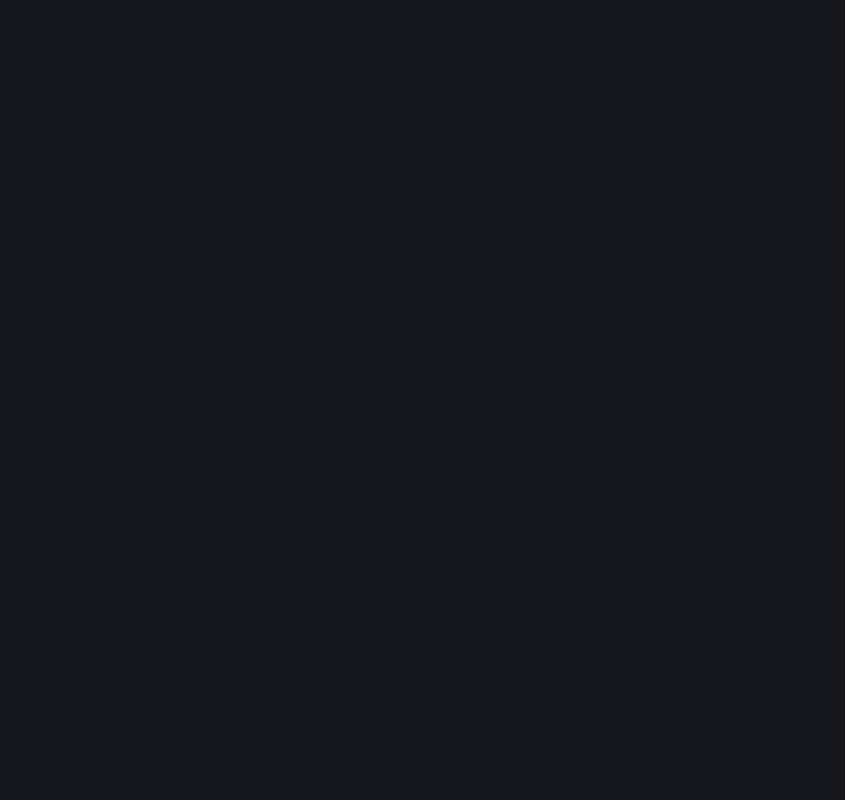
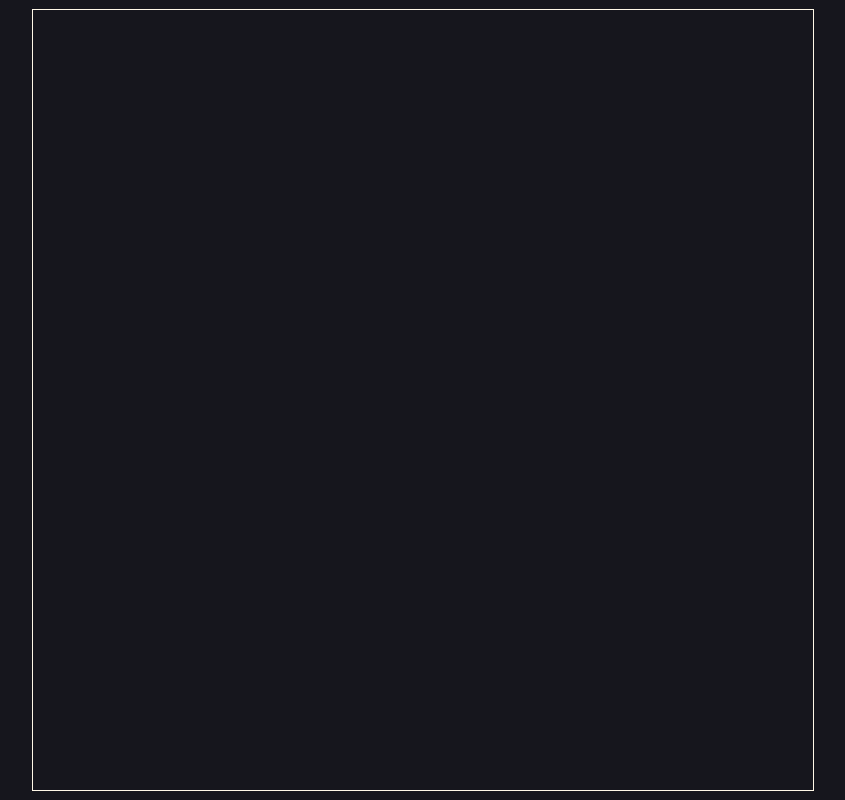
Before and after one commit to kuosandys/canvas-project-starter, a website with bundled scripts: page dist/index.html in a window 1280 px wide. Shown: the whole page, without its empty margins (217-1062 px from the left). Built offline with nearby package versions, Linux system fonts and the light colour scheme; files whose address does not match are found by name.

Commit message:
Set canvas to be a square; set min length, margin, border

```diff
--- a/src/index.ts
+++ b/src/index.ts
@@ -3,8 +3,13 @@ import draw from './draw';
 
 function initCanvas(): HTMLCanvasElement {
   const canvas = document.getElementById('main-canvas') as HTMLCanvasElement;
-  canvas.width = window.innerWidth;
-  canvas.height = window.innerHeight;
+  const minLength = 300;
+  const padding = 10;
+  const length =
+    Math.max(Math.min(window.innerWidth, window.innerHeight), minLength) -
+    2 * padding;
+  canvas.width = length;
+  canvas.height = length;
   return canvas;
 }
 
--- a/src/styles/main.css
+++ b/src/styles/main.css
@@ -1,3 +1,8 @@
+:root {
+  --canvas-margin: 20px;
+  --cosmic-latte: #fff8e7;
+}
+
 * {
   box-sizing: border-box;
 }
@@ -9,6 +14,16 @@ body {
   background-color: #16161d;
 }
 
+body {
+  height: 100vh;
+  width: 100vw;
+  display: flex;
+  align-items: center;
+  justify-content: center;
+}
+
 canvas {
   display: block;
+  margin: var(--canvas-margin);
+  border: 1px solid var(--cosmic-latte);
 }
```
